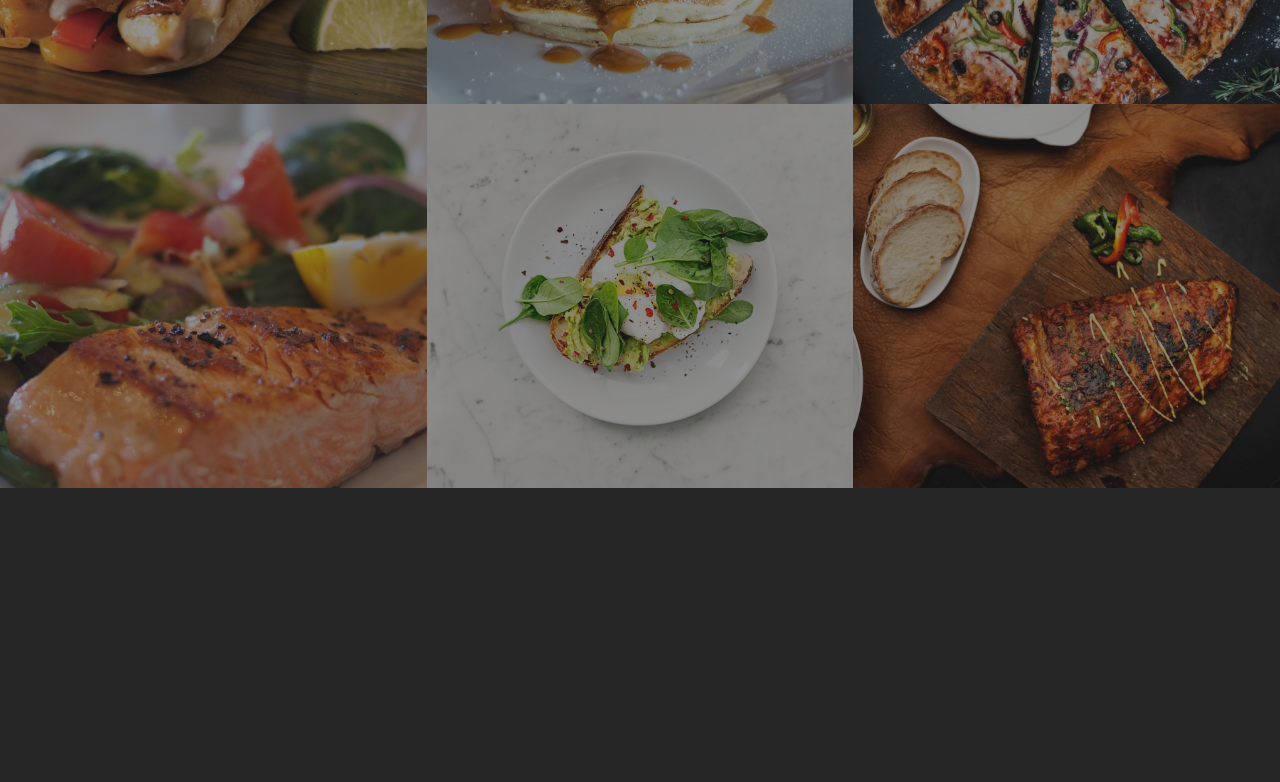
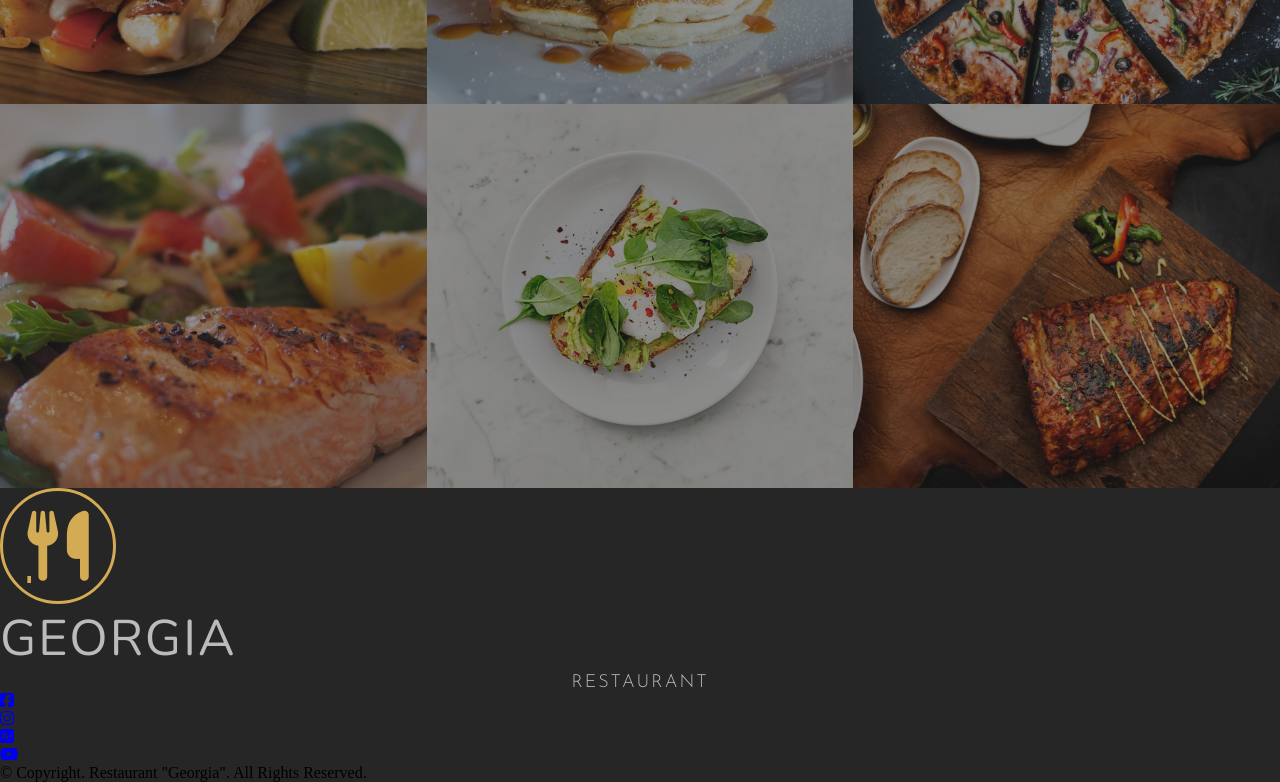
Before and after one commit to Lwmeek/georgia-restaurant, a website: page index.html in a window 1280 px wide. Shown: the part 1800-2582 px from the top of the page. Before the commit the page ends 2288 px from the top, so only its background shows below. Drawn offline with nearby package versions, Linux system fonts and the light colour scheme.

Commit message:
Creating Footer

```diff
--- a/index.html
+++ b/index.html
@@ -72,7 +72,7 @@
 						<p class="card-overlay-paragraph">Price: $30.00</p>
 						<button type="button" class="card-overlay-btn">Order Now</button>
 					</div>
-					<img src="images/gallery-img-1.jpeg" alt="food" class="card-img">
+					<img src="images/gallery-img-1.jpeg" alt="food" class="card-img" />
 				</div>
 				<div class="card">
 					<div class="card-overlay">
@@ -80,7 +80,7 @@
 						<p class="card-overlay-paragraph">Price: $30.00</p>
 						<button type="button" class="card-overlay-btn">Order Now</button>
 					</div>
-					<img src="images/gallery-img-2.jpeg" alt="food" class="card-img">
+					<img src="images/gallery-img-2.jpeg" alt="food" class="card-img" />
 				</div>
 				<div class="card">
 					<div class="card-overlay">
@@ -88,7 +88,7 @@
 						<p class="card-overlay-paragraph">Price: $30.00</p>
 						<button type="button" class="card-overlay-btn">Order Now</button>
 					</div>
-					<img src="images/gallery-img-3.jpeg" alt="food" class="card-img">
+					<img src="images/gallery-img-3.jpeg" alt="food" class="card-img" />
 				</div>
 				<div class="card">
 					<div class="card-overlay">
@@ -96,7 +96,7 @@
 						<p class="card-overlay-paragraph">Price: $30.00</p>
 						<button type="button" class="card-overlay-btn">Order Now</button>
 					</div>
-					<img src="images/gallery-img-4.jpeg" alt="food" class="card-img">
+					<img src="images/gallery-img-4.jpeg" alt="food" class="card-img" />
 				</div>
 				<div class="card">
 					<div class="card-overlay">
@@ -104,7 +104,7 @@
 						<p class="card-overlay-paragraph">Price: $30.00</p>
 						<button type="button" class="card-overlay-btn">Order Now</button>
 					</div>
-					<img src="images/gallery-img-5.jpeg" alt="food" class="card-img">
+					<img src="images/gallery-img-5.jpeg" alt="food" class="card-img" />
 				</div>
 				<div class="card">
 					<div class="card-overlay">
@@ -112,10 +112,50 @@
 						<p class="card-overlay-paragraph">Price: $30.00</p>
 						<button type="button" class="card-overlay-btn">Order Now</button>
 					</div>
-					<img src="images/gallery-img-6.jpeg" alt="food" class="card-img">
+					<img src="images/gallery-img-6.jpeg" alt="food" class="card-img" />
 				</div>
 			</div>
 		</section>
 		<!--End of Gallery-->
+		<!--Footer-->
+		<footer class="footer">
+			<div class="footer-header">
+				<a href="#" class="logo"><i class="fa-solid fa-utensils"></i></a>
+				<div>
+					<h1 class="main-name">Georgia</h1>
+					<p class="sub-name">Restaurant</p>
+				</div>
+			</div>
+			<div class="footer-social-media">
+				<ul class="social-media">
+					<li class="social-media-ietm">
+						<a href="#" class="social-media-link">
+							<i class="fab fa-facebook-square"></i>
+						</a>
+					</li>
+					<li class="social-media-ietm">
+						<a href="#" class="social-media-link">
+							<i class="fab fa-instagram"></i>
+						</a>
+					</li>
+					<li class="social-media-ietm">
+						<a href="#" class="social-media-link">
+							<i class="fab fa-google-plus-square"></i>
+						</a>
+					</li>
+					<li class="social-media-ietm">
+						<a href="#" class="social-media-link">
+							<i class="fab fa-youtube"></i>
+						</a>
+					</li>
+				</ul>
+			</div>
+			<div class="footer-copyright">
+				<p class="footer-copyright-paragraph">
+					&copy; Copyright. Restaurant "Georgia". All Rights Reserved.
+				</p>
+			</div>
+		</footer>
+		<!--End of Footer-->
 	</body>
 </html>
```
